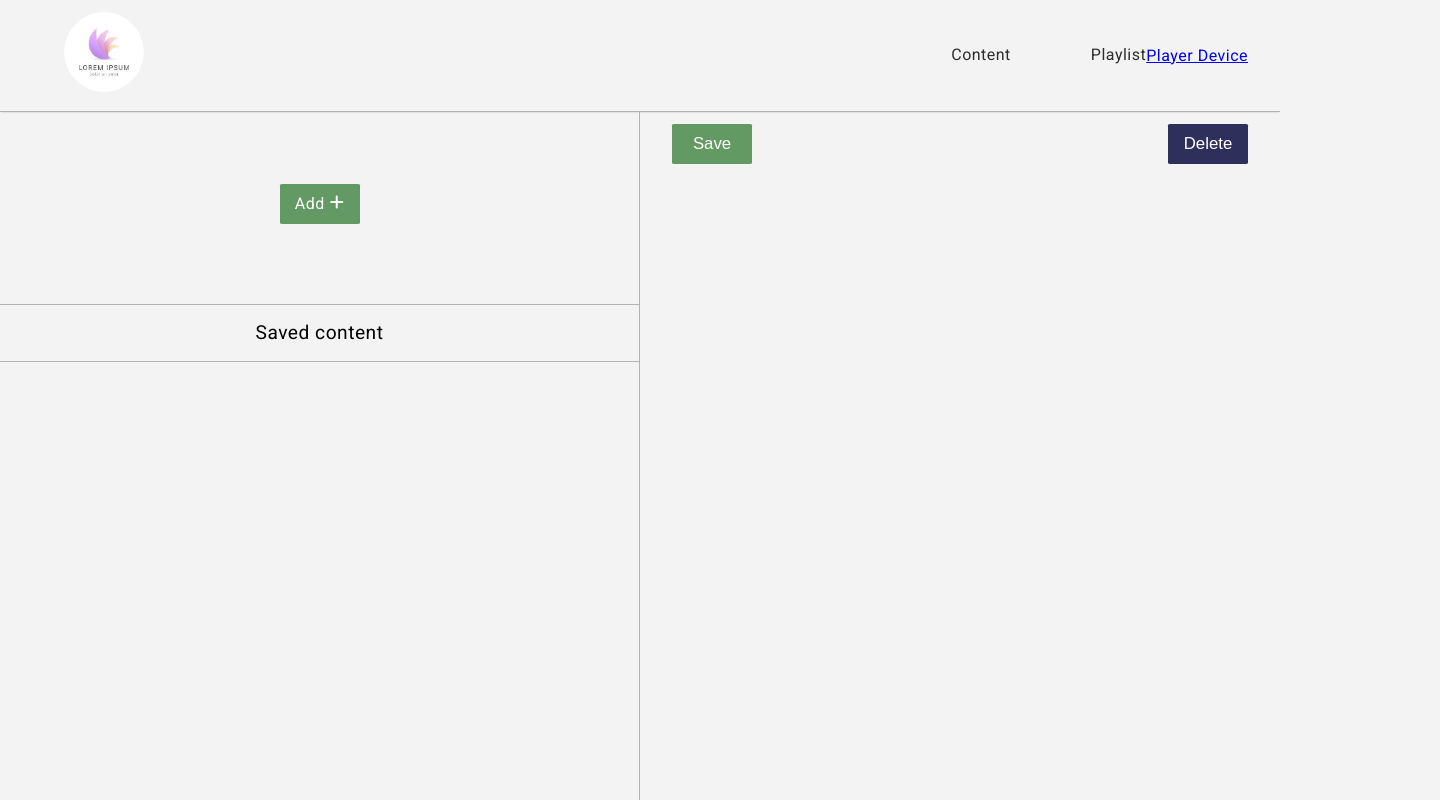
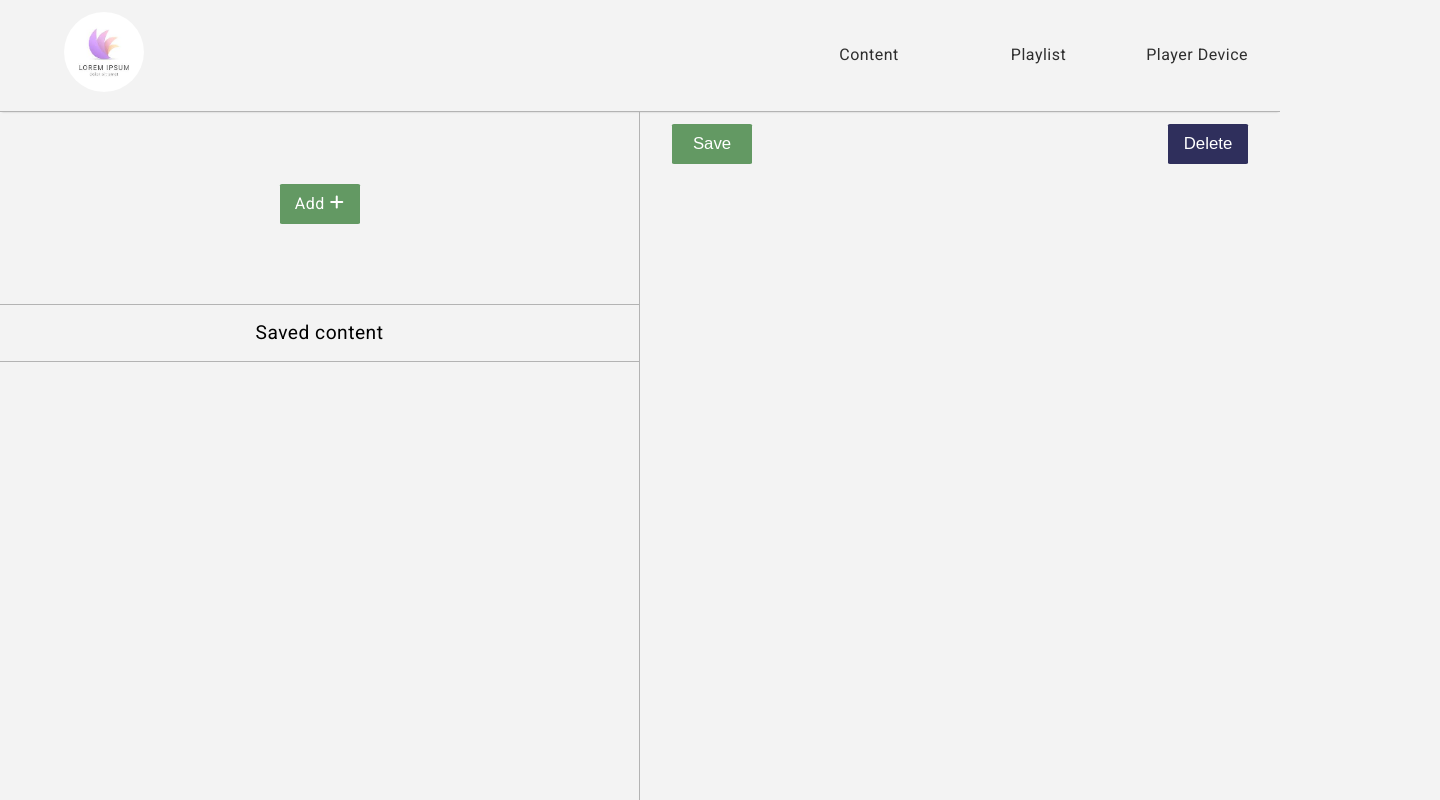
Before and after one commit to Ceeessan/ngProject, an Angular app: page /content in a window 1280 px wide. Shown: the top 800 px of the page, 1440 px wide, since content can reach past the window. Built offline with nearby package versions, Linux system fonts and the light colour scheme.

Commit message:
feature(content.component): finnished implementation of an image on page

```diff
--- a/src/app/content/content.component.html
+++ b/src/app/content/content.component.html
@@ -26,7 +26,7 @@
                 <button (click)="handleDeleteContent()" id="deleteContent">Delete</button>
             </div>
 
-            <div *ngSwitch="contentType" id="content">
+            <div [ngSwitch]="contentType" id="content">
               <div *ngIf="showContent">
                 <ng-container id="imageContent" *ngSwitchCase = "'image'" >
                   <img [src]="selectedContent?.url" alt="Selected content img">
--- a/src/app/content/content.component.ts
+++ b/src/app/content/content.component.ts
@@ -5,12 +5,10 @@ import { MatDialog } from '@angular/material/dialog';
 import { ConfirmComponent } from '../confirm/confirm.component';
 import { take } from 'rxjs';
 
-
-
 @Component({
   selector: 'app-content',
   standalone: true,
-  imports: [ CommonModule, ConfirmComponent ],
+  imports: [ CommonModule, ConfirmComponent,  ],
   templateUrl: './content.component.html',
   styleUrl: './content.component.scss'
 })
@@ -20,7 +18,8 @@ export class ContentComponent {
   savedContent : SavedContent[] = [];
   selectedContent?: SavedContent;
   contentType: 'image' | 'video' | 'invalid' | 'noContent' = 'noContent';
-  showContent: boolean = true;
+  showContent: boolean = false;
+  showModal: boolean = false;
 
   constructor(
     private dialog: MatDialog
@@ -43,6 +42,7 @@ export class ContentComponent {
         const imgUrl = URL.createObjectURL(file);
         this.selectedContent = { id: uniqueId, name: file.name, url: imgUrl, type: 'image' };
         this.contentType = 'image';
+        console.log("contentttttt" , this.contentType);
         this.showContent= true;
         break;
 
@@ -72,9 +72,11 @@ export class ContentComponent {
   }
 
   handleDeleteContent(): void {
+
+
+    if(this.showContent === true){
     const confirmRemove = this.dialog.open(ConfirmComponent);
 
-    if(this.showContent === true){
       confirmRemove.afterClosed().pipe(take(1)).subscribe( result => {
         if ( result === true){
           this.showContent = false;
@@ -86,7 +88,6 @@ export class ContentComponent {
     } else {
       console.log('No content to delete');
     }
-
   }
 
   showContentFile() {
--- a/src/app/header/header.component.scss
+++ b/src/app/header/header.component.scss
@@ -57,6 +57,8 @@
 
         #playlistBar{
             color: rgb(46, 46, 46);
+            margin-left: 2rem;
+            margin-right: 5rem;
             position: relative;
             padding-bottom: 0.1rem;
             text-decoration: none;
@@ -77,6 +79,30 @@
                 transform: scaleX(1);
             }
         }
+
+        #playerDeviceBar{
+            color: rgb(46, 46, 46);
+            position: relative;
+            padding-bottom: 0.1rem;
+            text-decoration: none;
+
+            &::after {
+                content: '';
+                position: absolute;
+                left: 0;
+                bottom: 0;
+                width: 100%;
+                height: 1px;
+                background-color: rgb(145, 145, 145);
+                transform: scaleX(0);
+                transition: transform 0.3s ease;
+            }
+
+            &:hover::after {
+                transform: scaleX(1);
+            }
+
+        }
     }
 
 }
```
Also changed, not shown: 1 other file (tests, documents, lock files or other folders).
